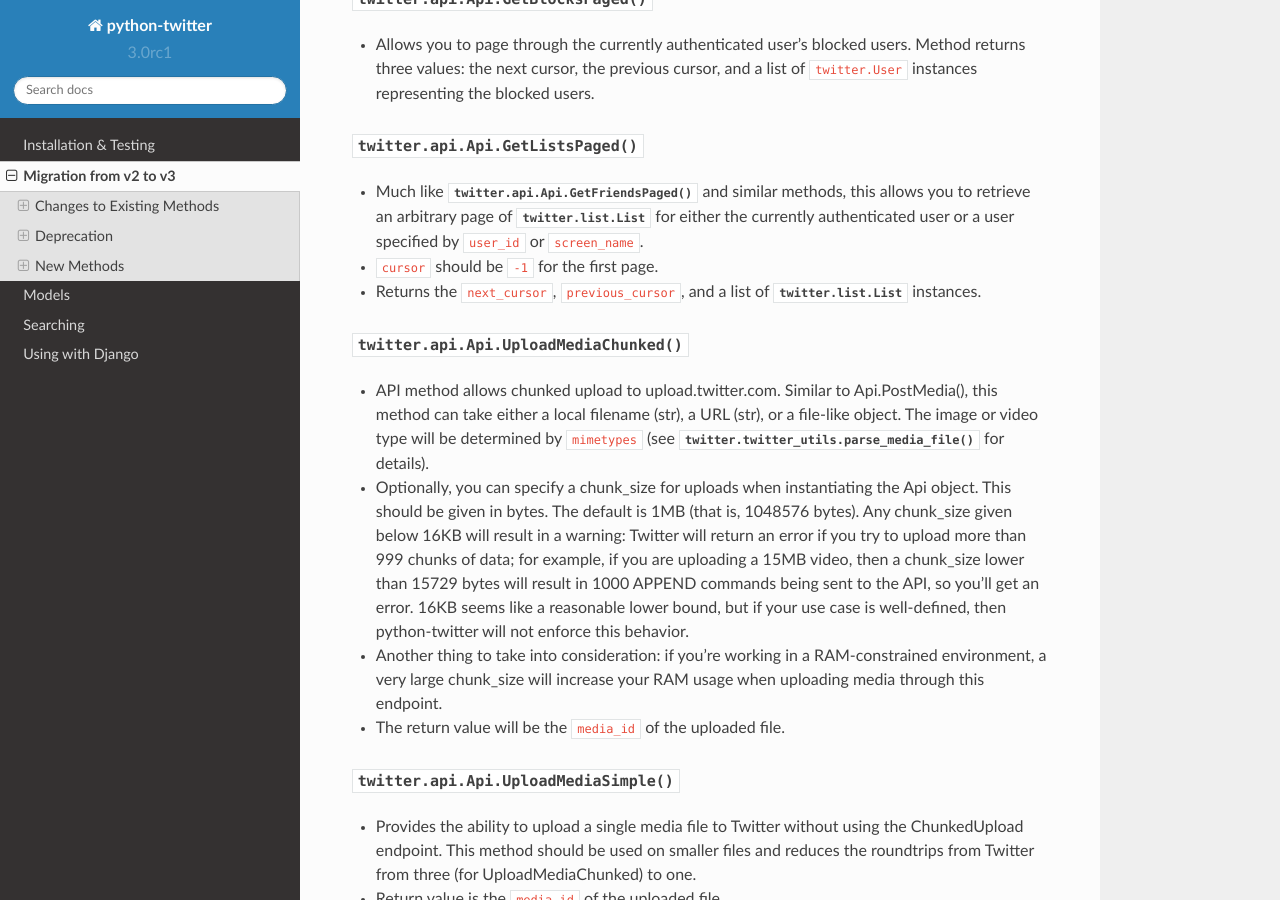
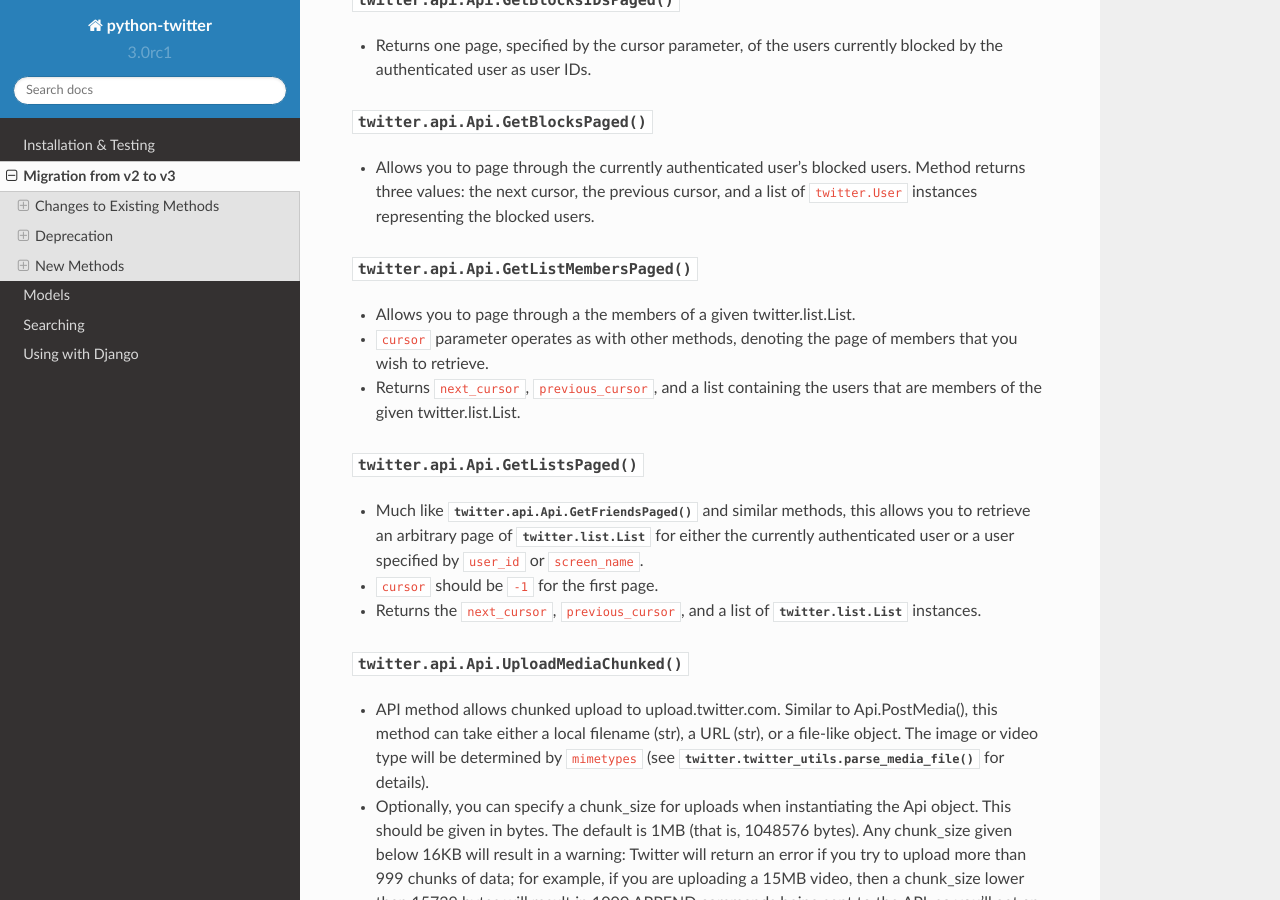
Before and after one commit to bear/python-twitter, a Sphinx documentation site: the page built from doc/migration_v30.rst, in a window 1280 px wide and 900 px high, scrolled down 2743 px. Built offline with Sphinx 7.4.7 and the Read the Docs theme 2.0.0, drawn with Linux system fonts in a browser that asks for light colours; some of the changed text lies outside the part shown.

Commit message:
adds docs for GetListMembersPages & changes re GetListMembers

```diff
--- a/doc/migration_v30.rst
+++ b/doc/migration_v30.rst
@@ -30,6 +30,11 @@ Changes to Existing Methods
 +++++++++++++++++++++++++++++++++++++++++++++++++++++++++++++++++++++++++++++++
 * The third value of the tuple returned by this method is now a list of twitter.User objects in accordance with its doc string rather than the raw data from API.
 * The kwarg ``include_user_entities`` now defaults to ``True``. This was set to ``False`` previously, but would not be included in query parameters sent to Twitter. Without the query parameter in the URL, Twitter would default to returning user_entities, so this change makes this behavior explicit.
+
+:py:func:`twitter.api.Api.GetListMembers`
++++++++++++++++++++++++++++++++++++++++++++++++++++++++++++++++++++++++++++++++
+* No longer accepts ``cursor`` parameter. If you require granular control over the paging of the twitter.list.List members, please user twitter.api.Api.GetListMembersPaged instead.
+
 
 :py:func:`twitter.api.Api.GetSearch`
 +++++++++++++++++++++++++++++++++++++++++++++++++++++++++++++++++++++++++++++++
@@ -73,6 +78,13 @@ New Methods
 +++++++++++++++++++++++++++++++++++++++++++++++++++++++++++++++++++++++++++++++
 * Allows you to page through the currently authenticated user's blocked users. Method returns three values: the next cursor, the previous cursor, and a list of ``twitter.User`` instances representing the blocked users.
 
+:py:func:`twitter.api.Api.GetListMembersPaged`
++++++++++++++++++++++++++++++++++++++++++++++++++++++++++++++++++++++++++++++++
+* Allows you to page through a the members of a given twitter.list.List.
+* ``cursor`` parameter operates as with other methods, denoting the page of members that you wish to retrieve.
+* Returns ``next_cursor``, ``previous_cursor``, and a list containing the users that are members of the given twitter.list.List.
+
+
 :py:func:`twitter.api.Api.GetListsPaged`
 +++++++++++++++++++++++++++++++++++++++++++++++++++++++++++++++++++++++++++++++
 * Much like :py:func:`twitter.api.Api.GetFriendsPaged` and similar methods, this allows you to retrieve an arbitrary page of :py:mod:`twitter.list.List` for either the currently authenticated user or a user specified by ``user_id`` or ``screen_name``.
```
